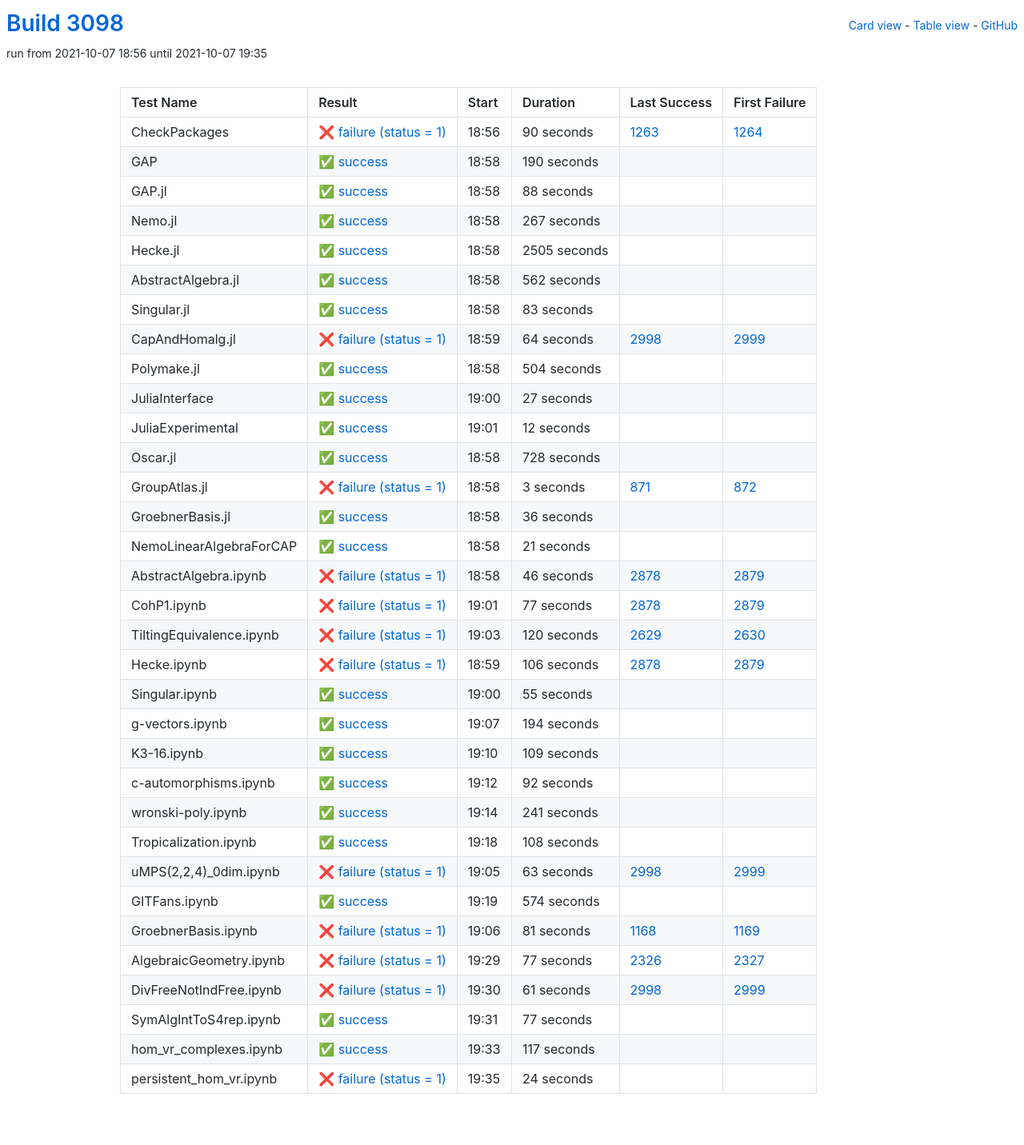
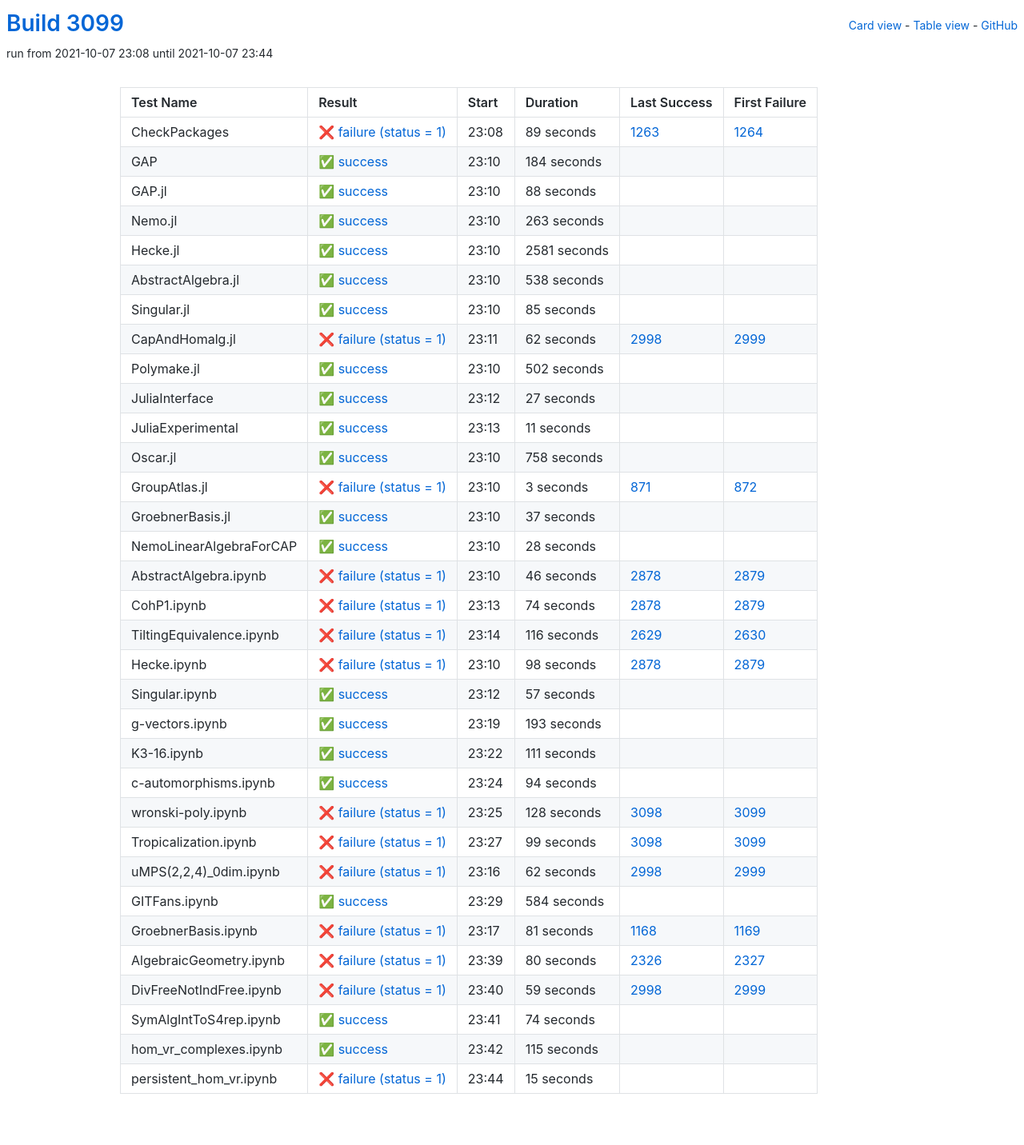
Before and after one commit to oscar-system/oscar-ci-status-stable, a Jekyll site: the page built from table.html, in a window 1280 px wide. Shown: the whole page at 80% size. Built offline with Jekyll 4.4.1, drawn with Linux system fonts in a browser that asks for light colours.

Commit message:
Build #3099

```diff
--- a/_data/ci.yml
+++ b/_data/ci.yml
@@ -1,6 +1,6 @@
 ---
-build: 3098
-build_url: https://oscarci.mathematik.uni-kl.de/job/oscar-stable/3098/
+build: 3099
+build_url: https://oscarci.mathematik.uni-kl.de/job/oscar-stable/3099/
 job: oscar-stable
 organization: oscar-system
 repo: oscar-ci-status-stable
@@ -8,32 +8,32 @@ repourl: https://github.com/oscar-system/oscar-ci-status-stable
 tests:
 - name: CheckPackages
   id: checkpackages
-  log: https://oscarci.mathematik.uni-kl.de/job/oscar-stable/3098/artifact/logs/build-3098/CheckPackages.log
-  start: 2021-10-07 18:56
+  log: https://oscarci.mathematik.uni-kl.de/job/oscar-stable/3099/artifact/logs/build-3099/CheckPackages.log
+  start: 2021-10-07 23:08
   success: false
   exitcode: 1
   status: failure
-  duration: 90
+  duration: 89
   last_success: 1263
   last_success_url: https://oscarci.mathematik.uni-kl.de/job/oscar-stable/1263/
   first_failure: 1264
   first_failure_url: https://oscarci.mathematik.uni-kl.de/job/oscar-stable/1264/
 - name: GAP
   id: gap
-  log: https://oscarci.mathematik.uni-kl.de/job/oscar-stable/3098/artifact/logs/build-3098/GAP.log
-  start: 2021-10-07 18:58
+  log: https://oscarci.mathematik.uni-kl.de/job/oscar-stable/3099/artifact/logs/build-3099/GAP.log
+  start: 2021-10-07 23:10
   success: true
   exitcode: 0
   status: success
-  duration: 190
+  duration: 184
   last_success: false
   last_success_url:
   first_failure: false
   first_failure_url:
 - name: GAP.jl
   id: gap-jl
-  log: https://oscarci.mathematik.uni-kl.de/job/oscar-stable/3098/artifact/logs/build-3098/GAP.jl.log
-  start: 2021-10-07 18:58
+  log: https://oscarci.mathematik.uni-kl.de/job/oscar-stable/3099/artifact/logs/build-3099/GAP.jl.log
+  start: 2021-10-07 23:10
   success: true
   exitcode: 0
   status: success
@@ -44,80 +44,80 @@ tests:
   first_failure_url:
 - name: Nemo.jl
   id: nemo-jl
-  log: https://oscarci.mathematik.uni-kl.de/job/oscar-stable/3098/artifact/logs/build-3098/Nemo.jl.log
-  start: 2021-10-07 18:58
+  log: https://oscarci.mathematik.uni-kl.de/job/oscar-stable/3099/artifact/logs/build-3099/Nemo.jl.log
+  start: 2021-10-07 23:10
   success: true
   exitcode: 0
   status: success
-  duration: 267
+  duration: 263
   last_success: false
   last_success_url:
   first_failure: false
   first_failure_url:
 - name: Hecke.jl
   id: hecke-jl
-  log: https://oscarci.mathematik.uni-kl.de/job/oscar-stable/3098/artifact/logs/build-3098/Hecke.jl.log
-  start: 2021-10-07 18:58
+  log: https://oscarci.mathematik.uni-kl.de/job/oscar-stable/3099/artifact/logs/build-3099/Hecke.jl.log
+  start: 2021-10-07 23:10
   success: true
   exitcode: 0
   status: success
-  duration: 2505
+  duration: 2581
   last_success: false
   last_success_url:
   first_failure: false
   first_failure_url:
 - name: AbstractAlgebra.jl
   id: abstractalgebra-jl
-  log: https://oscarci.mathematik.uni-kl.de/job/oscar-stable/3098/artifact/logs/build-3098/AbstractAlgebra.jl.log
-  start: 2021-10-07 18:58
+  log: https://oscarci.mathematik.uni-kl.de/job/oscar-stable/3099/artifact/logs/build-3099/AbstractAlgebra.jl.log
+  start: 2021-10-07 23:10
   success: true
   exitcode: 0
   status: success
-  duration: 562
+  duration: 538
   last_success: false
   last_success_url:
   first_failure: false
   first_failure_url:
 - name: Singular.jl
   id: singular-jl
-  log: https://oscarci.mathematik.uni-kl.de/job/oscar-stable/3098/artifact/logs/build-3098/Singular.jl.log
-  start: 2021-10-07 18:58
+  log: https://oscarci.mathematik.uni-kl.de/job/oscar-stable/3099/artifact/logs/build-3099/Singular.jl.log
+  start: 2021-10-07 23:10
   success: true
   exitcode: 0
   status: success
-  duration: 83
+  duration: 85
   last_success: false
   last_success_url:
   first_failure: false
   first_failure_url:
 - name: CapAndHomalg.jl
   id: capandhomalg-jl
-  log: https://oscarci.mathematik.uni-kl.de/job/oscar-stable/3098/artifact/logs/build-3098/CapAndHomalg.jl.log
-  start: 2021-10-07 18:59
+  log: https://oscarci.mathematik.uni-kl.de/job/oscar-stable/3099/artifact/logs/build-3099/CapAndHomalg.jl.log
+  start: 2021-10-07 23:11
   success: false
   exitcode: 1
   status: failure
-  duration: 64
+  duration: 62
   last_success: 2998
   last_success_url: https://oscarci.mathematik.uni-kl.de/job/oscar-stable/2998/
   first_failure: 2999
   first_failure_url: https://oscarci.mathematik.uni-kl.de/job/oscar-stable/2999/
 - name: Polymake.jl
   id: polymake-jl
-  log: https://oscarci.mathematik.uni-kl.de/job/oscar-stable/3098/artifact/logs/build-3098/Polymake.jl.log
-  start: 2021-10-07 18:58
+  log: https://oscarci.mathematik.uni-kl.de/job/oscar-stable/3099/artifact/logs/build-3099/Polymake.jl.log
+  start: 2021-10-07 23:10
   success: true
   exitcode: 0
   status: success
-  duration: 504
+  duration: 502
   last_success: false
   last_success_url:
   first_failure: false
   first_failure_url:
 - name: JuliaInterface
   id: juliainterface
-  log: https://oscarci.mathematik.uni-kl.de/job/oscar-stable/3098/artifact/logs/build-3098/JuliaInterface.log
-  start: 2021-10-07 19:00
+  log: https://oscarci.mathematik.uni-kl.de/job/oscar-stable/3099/artifact/logs/build-3099/JuliaInterface.log
+  start: 2021-10-07 23:12
   success: true
   exitcode: 0
   status: success
@@ -128,32 +128,32 @@ tests:
   first_failure_url:
 - name: JuliaExperimental
   id: juliaexperimental
-  log: https://oscarci.mathematik.uni-kl.de/job/oscar-stable/3098/artifact/logs/build-3098/JuliaExperimental.log
-  start: 2021-10-07 19:01
+  log: https://oscarci.mathematik.uni-kl.de/job/oscar-stable/3099/artifact/logs/build-3099/JuliaExperimental.log
+  start: 2021-10-07 23:13
   success: true
   exitcode: 0
   status: success
-  duration: 12
+  duration: 11
   last_success: false
   last_success_url:
   first_failure: false
   first_failure_url:
 - name: Oscar.jl
   id: oscar-jl
-  log: https://oscarci.mathematik.uni-kl.de/job/oscar-stable/3098/artifact/logs/build-3098/Oscar.jl.log
-  start: 2021-10-07 18:58
+  log: https://oscarci.mathematik.uni-kl.de/job/oscar-stable/3099/artifact/logs/build-3099/Oscar.jl.log
+  start: 2021-10-07 23:10
   success: true
   exitcode: 0
   status: success
-  duration: 728
+  duration: 758
   last_success: false
   last_success_url:
   first_failure: false
   first_failure_url:
 - name: GroupAtlas.jl
   id: groupatlas-jl
-  log: https://oscarci.mathematik.uni-kl.de/job/oscar-stable/3098/artifact/logs/build-3098/GroupAtlas.jl.log
-  start: 2021-10-07 18:58
+  log: https://oscarci.mathematik.uni-kl.de/job/oscar-stable/3099/artifact/logs/build-3099/GroupAtlas.jl.log
+  start: 2021-10-07 23:10
   success: false
   exitcode: 1
   status: failure
@@ -164,32 +164,32 @@ tests:
   first_failure_url: https://oscarci.mathematik.uni-kl.de/job/oscar-stable/872/
 - name: GroebnerBasis.jl
   id: groebnerbasis-jl
-  log: https://oscarci.mathematik.uni-kl.de/job/oscar-stable/3098/artifact/logs/build-3098/GroebnerBasis.jl.log
-  start: 2021-10-07 18:58
+  log: https://oscarci.mathematik.uni-kl.de/job/oscar-stable/3099/artifact/logs/build-3099/GroebnerBasis.jl.log
+  start: 2021-10-07 23:10
   success: true
   exitcode: 0
   status: success
-  duration: 36
+  duration: 37
   last_success: false
   last_success_url:
   first_failure: false
   first_failure_url:
 - name: NemoLinearAlgebraForCAP
   id: nemolinearalgebraforcap
-  log: https://oscarci.mathematik.uni-kl.de/job/oscar-stable/3098/artifact/logs/build-3098/NemoLinearAlgebraForCAP.log
-  start: 2021-10-07 18:58
+  log: https://oscarci.mathematik.uni-kl.de/job/oscar-stable/3099/artifact/logs/build-3099/NemoLinearAlgebraForCAP.log
+  start: 2021-10-07 23:10
   success: true
   exitcode: 0
   status: success
-  duration: 21
+  duration: 28
   last_success: false
   last_success_url:
   first_failure: false
   first_failure_url:
 - name: AbstractAlgebra.ipynb
   id: abstractalgebra-ipynb
-  log: https://oscarci.mathematik.uni-kl.de/job/oscar-stable/3098/artifact/logs/build-3098/AbstractAlgebra.ipynb.log
-  start: 2021-10-07 18:58
+  log: https://oscarci.mathematik.uni-kl.de/job/oscar-stable/3099/artifact/logs/build-3099/AbstractAlgebra.ipynb.log
+  start: 2021-10-07 23:10
   success: false
   exitcode: 1
   status: failure
@@ -200,140 +200,140 @@ tests:
   first_failure_url: https://oscarci.mathematik.uni-kl.de/job/oscar-stable/2879/
 - name: CohP1.ipynb
   id: cohp1-ipynb
-  log: https://oscarci.mathematik.uni-kl.de/job/oscar-stable/3098/artifact/logs/build-3098/CohP1.ipynb.log
-  start: 2021-10-07 19:01
+  log: https://oscarci.mathematik.uni-kl.de/job/oscar-stable/3099/artifact/logs/build-3099/CohP1.ipynb.log
+  start: 2021-10-07 23:13
   success: false
   exitcode: 1
   status: failure
-  duration: 77
+  duration: 74
   last_success: 2878
   last_success_url: https://oscarci.mathematik.uni-kl.de/job/oscar-stable/2878/
   first_failure: 2879
   first_failure_url: https://oscarci.mathematik.uni-kl.de/job/oscar-stable/2879/
 - name: TiltingEquivalence.ipynb
   id: tiltingequivalence-ipynb
-  log: https://oscarci.mathematik.uni-kl.de/job/oscar-stable/3098/artifact/logs/build-3098/TiltingEquivalence.ipynb.log
-  start: 2021-10-07 19:03
+  log: https://oscarci.mathematik.uni-kl.de/job/oscar-stable/3099/artifact/logs/build-3099/TiltingEquivalence.ipynb.log
+  start: 2021-10-07 23:14
   success: false
   exitcode: 1
   status: failure
-  duration: 120
+  duration: 116
   last_success: 2629
   last_success_url: https://oscarci.mathematik.uni-kl.de/job/oscar-stable/2629/
   first_failure: 2630
   first_failure_url: https://oscarci.mathematik.uni-kl.de/job/oscar-stable/2630/
 - name: Hecke.ipynb
   id: hecke-ipynb
-  log: https://oscarci.mathematik.uni-kl.de/job/oscar-stable/3098/artifact/logs/build-3098/Hecke.ipynb.log
-  start: 2021-10-07 18:59
+  log: https://oscarci.mathematik.uni-kl.de/job/oscar-stable/3099/artifact/logs/build-3099/Hecke.ipynb.log
+  start: 2021-10-07 23:10
   success: false
   exitcode: 1
   status: failure
-  duration: 106
+  duration: 98
   last_success: 2878
   last_success_url: https://oscarci.mathematik.uni-kl.de/job/oscar-stable/2878/
   first_failure: 2879
   first_failure_url: https://oscarci.mathematik.uni-kl.de/job/oscar-stable/2879/
 - name: Singular.ipynb
   id: singular-ipynb
-  log: https://oscarci.mathematik.uni-kl.de/job/oscar-stable/3098/artifact/logs/build-3098/Singular.ipynb.log
-  start: 2021-10-07 19:00
+  log: https://oscarci.mathematik.uni-kl.de/job/oscar-stable/3099/artifact/logs/build-3099/Singular.ipynb.log
+  start: 2021-10-07 23:12
   success: true
   exitcode: 0
   status: success
-  duration: 55
+  duration: 57
   last_success: false
   last_success_url:
   first_failure: false
   first_failure_url:
 - name: g-vectors.ipynb
   id: g-vectors-ipynb
-  log: https://oscarci.mathematik.uni-kl.de/job/oscar-stable/3098/artifact/logs/build-3098/g-vectors.ipynb.log
-  start: 2021-10-07 19:07
+  log: https://oscarci.mathematik.uni-kl.de/job/oscar-stable/3099/artifact/logs/build-3099/g-vectors.ipynb.log
+  start: 2021-10-07 23:19
   success: true
   exitcode: 0
   status: success
-  duration: 194
+  duration: 193
   last_success: false
   last_success_url:
   first_failure: false
   first_failure_url:
 - name: K3-16.ipynb
   id: k3-16-ipynb
-  log: https://oscarci.mathematik.uni-kl.de/job/oscar-stable/3098/artifact/logs/build-3098/K3-16.ipynb.log
-  start: 2021-10-07 19:10
+  log: https://oscarci.mathematik.uni-kl.de/job/oscar-stable/3099/artifact/logs/build-3099/K3-16.ipynb.log
+  start: 2021-10-07 23:22
   success: true
   exitcode: 0
   status: success
-  duration: 109
+  duration: 111
   last_success: false
   last_success_url:
   first_failure: false
   first_failure_url:
 - name: c-automorphisms.ipynb
   id: c-automorphisms-ipynb
-  log: https://oscarci.mathematik.uni-kl.de/job/oscar-stable/3098/artifact/logs/build-3098/c-automorphisms.ipynb.log
-  start: 2021-10-07 19:12
+  log: https://oscarci.mathematik.uni-kl.de/job/oscar-stable/3099/artifact/logs/build-3099/c-automorphisms.ipynb.log
+  start: 2021-10-07 23:24
   success: true
   exitcode: 0
   status: success
-  duration: 92
+  duration: 94
   last_success: false
   last_success_url:
   first_failure: false
   first_failure_url:
 - name: wronski-poly.ipynb
   id: wronski-poly-ipynb
-  log: https://oscarci.mathematik.uni-kl.de/job/oscar-stable/3098/artifact/logs/build-3098/wronski-poly.ipynb.log
-  start: 2021-10-07 19:14
-  success: true
-  exitcode: 0
-  status: success
-  duration: 241
-  last_success: false
-  last_success_url:
-  first_failure: false
-  first_failure_url:
-- name: Tropicalization.ipynb
-  id: tropicalization-ipynb
-  log: https://oscarci.mathematik.uni-kl.de/job/oscar-stable/3098/artifact/logs/build-3098/Tropicalization.ipynb.log
-  start: 2021-10-07 19:18
-  success: true
-  exitcode: 0
-  status: success
-  duration: 108
-  last_success: false
-  last_success_url:
-  first_failure: false
-  first_failure_url:
-- name: uMPS(2,2,4)_0dim.ipynb
-  id: umps-2-2-4-0dim-ipynb
-  log: https://oscarci.mathematik.uni-kl.de/job/oscar-stable/3098/artifact/logs/build-3098/uMPS-2-2-4-_0dim.ipynb.log
-  start: 2021-10-07 19:05
+  log: https://oscarci.mathematik.uni-kl.de/job/oscar-stable/3099/artifact/logs/build-3099/wronski-poly.ipynb.log
+  start: 2021-10-07 23:25
   success: false
   exitcode: 1
   status: failure
-  duration: 63
+  duration: 128
+  last_success: 3098
+  last_success_url: https://oscarci.mathematik.uni-kl.de/job/oscar-stable/3098/
+  first_failure: 3099
+  first_failure_url: https://oscarci.mathematik.uni-kl.de/job/oscar-stable/3099/
+- name: Tropicalization.ipynb
+  id: tropicalization-ipynb
+  log: https://oscarci.mathematik.uni-kl.de/job/oscar-stable/3099/artifact/logs/build-3099/Tropicalization.ipynb.log
+  start: 2021-10-07 23:27
+  success: false
+  exitcode: 1
+  status: failure
+  duration: 99
+  last_success: 3098
+  last_success_url: https://oscarci.mathematik.uni-kl.de/job/oscar-stable/3098/
+  first_failure: 3099
+  first_failure_url: https://oscarci.mathematik.uni-kl.de/job/oscar-stable/3099/
+- name: uMPS(2,2,4)_0dim.ipynb
+  id: umps-2-2-4-0dim-ipynb
+  log: https://oscarci.mathematik.uni-kl.de/job/oscar-stable/3099/artifact/logs/build-3099/uMPS-2-2-4-_0dim.ipynb.log
+  start: 2021-10-07 23:16
+  success: false
+  exitcode: 1
+  status: failure
+  duration: 62
   last_success: 2998
   last_success_url: https://oscarci.mathematik.uni-kl.de/job/oscar-stable/2998/
   first_failure: 2999
   first_failure_url: https://oscarci.mathematik.uni-kl.de/job/oscar-stable/2999/
 - name: GITFans.ipynb
   id: gitfans-ipynb
-  log: https://oscarci.mathematik.uni-kl.de/job/oscar-stable/3098/artifact/logs/build-3098/GITFans.ipynb.log
-  start: 2021-10-07 19:19
+  log: https://oscarci.mathematik.uni-kl.de/job/oscar-stable/3099/artifact/logs/build-3099/GITFans.ipynb.log
+  start: 2021-10-07 23:29
   success: true
   exitcode: 0
   status: success
-  duration: 574
+  duration: 584
   last_success: false
   last_success_url:
   first_failure: false
   first_failure_url:
 - name: GroebnerBasis.ipynb
   id: groebnerbasis-ipynb
-  log: https://oscarci.mathematik.uni-kl.de/job/oscar-stable/3098/artifact/logs/build-3098/GroebnerBasis.ipynb.log
-  start: 2021-10-07 19:06
+  log: https://oscarci.mathematik.uni-kl.de/job/oscar-stable/3099/artifact/logs/build-3099/GroebnerBasis.ipynb.log
+  start: 2021-10-07 23:17
   success: false
   exitcode: 1
   status: failure
@@ -344,60 +344,60 @@ tests:
   first_failure_url: https://oscarci.mathematik.uni-kl.de/job/oscar-stable/1169/
 - name: AlgebraicGeometry.ipynb
   id: algebraicgeometry-ipynb
-  log: https://oscarci.mathematik.uni-kl.de/job/oscar-stable/3098/artifact/logs/build-3098/AlgebraicGeometry.ipynb.log
-  start: 2021-10-07 19:29
+  log: https://oscarci.mathematik.uni-kl.de/job/oscar-stable/3099/artifact/logs/build-3099/AlgebraicGeometry.ipynb.log
+  start: 2021-10-07 23:39
   success: false
   exitcode: 1
   status: failure
-  duration: 77
+  duration: 80
   last_success: 2326
   last_success_url: https://oscarci.mathematik.uni-kl.de/job/oscar-stable/2326/
   first_failure: 2327
   first_failure_url: https://oscarci.mathematik.uni-kl.de/job/oscar-stable/2327/
 - name: DivFreeNotIndFree.ipynb
   id: divfreenotindfree-ipynb
-  log: https://oscarci.mathematik.uni-kl.de/job/oscar-stable/3098/artifact/logs/build-3098/DivFreeNotIndFree.ipynb.log
-  start: 2021-10-07 19:30
+  log: https://oscarci.mathematik.uni-kl.de/job/oscar-stable/3099/artifact/logs/build-3099/DivFreeNotIndFree.ipynb.log
+  start: 2021-10-07 23:40
   success: false
   exitcode: 1
   status: failure
-  duration: 61
+  duration: 59
   last_success: 2998
   last_success_url: https://oscarci.mathematik.uni-kl.de/job/oscar-stable/2998/
   first_failure: 2999
   first_failure_url: https://oscarci.mathematik.uni-kl.de/job/oscar-stable/2999/
 - name: SymAlgIntToS4rep.ipynb
   id: symalginttos4rep-ipynb
-  log: https://oscarci.mathematik.uni-kl.de/job/oscar-stable/3098/artifact/logs/build-3098/SymAlgIntToS4rep.ipynb.log
-  start: 2021-10-07 19:31
+  log: https://oscarci.mathematik.uni-kl.de/job/oscar-stable/3099/artifact/logs/build-3099/SymAlgIntToS4rep.ipynb.log
+  start: 2021-10-07 23:41
   success: true
   exitcode: 0
   status: success
-  duration: 77
+  duration: 74
   last_success: false
   last_success_url:
   first_failure: false
   first_failure_url:
 - name: hom_vr_complexes.ipynb
   id: hom-vr-complexes-ipynb
-  log: https://oscarci.mathematik.uni-kl.de/job/oscar-stable/3098/artifact/logs/build-3098/hom_vr_complexes.ipynb.log
-  start: 2021-10-07 19:33
+  log: https://oscarci.mathematik.uni-kl.de/job/oscar-stable/3099/artifact/logs/build-3099/hom_vr_complexes.ipynb.log
+  start: 2021-10-07 23:42
   success: true
   exitcode: 0
   status: success
-  duration: 117
+  duration: 115
   last_success: false
   last_success_url:
   first_failure: false
   first_failure_url:
 - name: persistent_hom_vr.ipynb
   id: persistent-hom-vr-ipynb
-  log: https://oscarci.mathematik.uni-kl.de/job/oscar-stable/3098/artifact/logs/build-3098/persistent_hom_vr.ipynb.log
-  start: 2021-10-07 19:35
+  log: https://oscarci.mathematik.uni-kl.de/job/oscar-stable/3099/artifact/logs/build-3099/persistent_hom_vr.ipynb.log
+  start: 2021-10-07 23:44
   success: false
   exitcode: 1
   status: failure
-  duration: 24
+  duration: 15
   last_success: false
   last_success_url:
   first_failure: false
```
Also changed, not shown: README.md.
